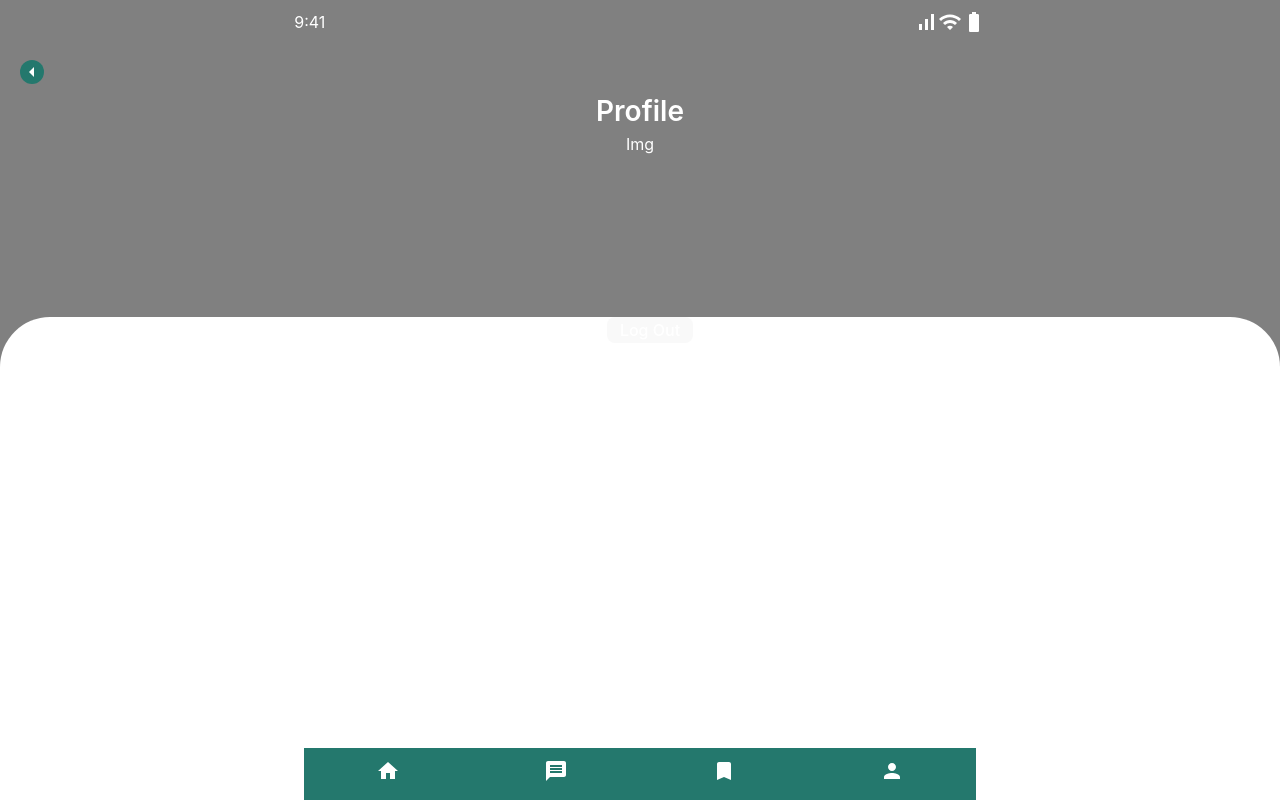
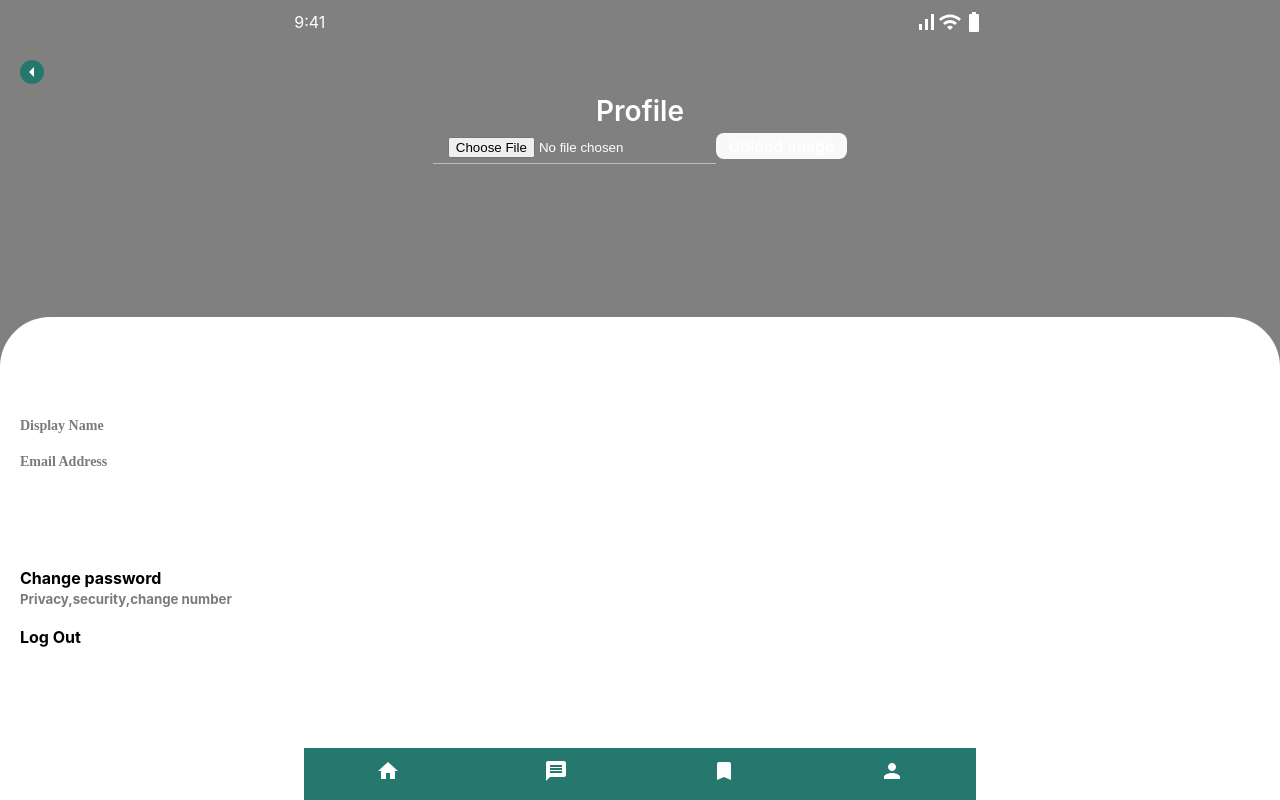
Before and after one commit to jdu214843/sns_app, a React (Vite) app: page /profile in a window 1280 px wide. Built offline with nearby package versions, Linux system fonts and the light colour scheme; no server answers.

Commit message:
update backend and frontend

```diff
--- a/src/backend/package.json
+++ b/src/backend/package.json
@@ -14,6 +14,7 @@
     "axios": "^1.6.8",
     "cors": "^2.8.5",
     "express": "^4.19.2",
+    "multer": "^1.4.5-lts.1",
     "mysql": "^2.18.1",
     "nodemon": "^3.1.0"
   }
--- a/src/components/Profile/Profile.jsx
+++ b/src/components/Profile/Profile.jsx
@@ -1,5 +1,5 @@
-import React from "react";
-
+import React, { useState, useEffect } from "react";
+import axios from "axios";
 import { StyledIcon } from "../Style/StyledBottomNavigationAction";
 
 import {
@@ -16,10 +16,81 @@ import {
   ProfileLoginImg,
   ProfileBox,
   ProfileImgIcon,
+  ProfileDescription,
 } from "./style";
 import LogOut from "./logout";
 
+const display_style = {
+  color: "#797C7B",
+  fontSize: "14px",
+  fontFamily: "Poppins",
+};
+const display_des_style = {
+  fontSize: "18px",
+  fontFamily: "Poppins",
+  fontWeight: "bold", // Changed from fontweight to fontWeight
+  paddingBottom: "15px",
+};
+
 const Profile = () => {
+  const [email, setEmail] = useState("");
+  const [fullname, setFullname] = useState("");
+  const [file, setFile] = useState(null);
+
+  const handleFileChange = (event) => {
+    setFile(event.target.files[0]);
+  };
+
+  const handleUpload = () => {
+    const formData = new FormData();
+    formData.append("image", file);
+
+    axios
+      .post("http://localhost:8081/uploadImage", formData, {
+        headers: { "Content-Type": "multipart/form-data" },
+      })
+      .then((response) => {
+        console.log("Image uploaded successfully");
+      })
+      .catch((error) => {
+        console.error("Error uploading image:", error);
+      });
+  };
+  useEffect(() => {
+    axios
+      .get("http://localhost:8081/getLatestEmail")
+      .then((response) => {
+        setEmail(response.data.email);
+      })
+      .catch((error) => {
+        console.error("xatolik:", error);
+      });
+  }, []);
+
+  useEffect(() => {
+    axios
+      .get("http://localhost:8081/getLatestFullName")
+      .then((response) => {
+        setFullname(response.data.fullname);
+      })
+      .catch((error) => {
+        console.error("Error fetching fullname:", error);
+      });
+  }, []);
+
+  const display_style = {
+    color: "#797C7B",
+    fontSize: "14px",
+    fontFamily: "Poppins",
+  };
+
+  const display_des_style = {
+    fontSize: "18px",
+    fontFamily: "Poppins",
+    fontWeight: "bold", // Changed from fontweight to fontWeight
+    paddingBottom: "15px",
+  };
+
   return (
     <ProfileBox>
       <ProfileParentTitle>
@@ -43,11 +114,23 @@ const Profile = () => {
         <ProfileH3>Profile</ProfileH3>
       </ProfileTitle>
       <ProfileLoginImg>
-        <ProfileImgIcon>Img</ProfileImgIcon>
+        <ProfileImgIcon>
+          <input type="file" onChange={handleFileChange} />
+          <button onClick={handleUpload}>Upload Image</button>
+          {/* <img src="./src/backend/uploads/asilbek.jpg" alt="" /> */}
+        </ProfileImgIcon>
         <ProfileLogin>
-          <LogOut>
-            <h1>Sign In</h1>
-          </LogOut>
+          <ProfileDescription>
+            <div className="display_name">
+              <h4 style={display_style}>Display Name</h4>
+              <h2 style={display_des_style}>{fullname}</h2>
+            </div>
+            <div className="display_email">
+              <h4 style={display_style}>Email Address</h4>
+              <h2 style={display_des_style}>{email}</h2>
+            </div>
+          </ProfileDescription>
+          <LogOut />
         </ProfileLogin>
       </ProfileLoginImg>
     </ProfileBox>
--- a/src/components/Profile/logout.jsx
+++ b/src/components/Profile/logout.jsx
@@ -1,21 +1,50 @@
 import { useNavigate } from "react-router-dom";
-import { Button } from "./style";
-import React from "react";
+import { LogDiv } from "./style";
+
+import axios from "axios";
+import React, { useState, useEffect } from "react";
 
 const LogOut = () => {
+
+
+  const [latestUsername, setLatestUsername] = useState("");
   const navigate = useNavigate();
+
+  useEffect(() => {
+    axios
+      .get("http://localhost:8081/getLatestUsername")
+      .then((response) => {
+        setLatestUsername(response.data.username);
+      })
+      .catch((error) => {
+        console.error("Username olishda xatolik:", error);
+      });
+  }, []);
+
 
   const handleLogout = () => {
     navigate("/");
   };
 
-  const LogOutStyle = {
-    textAlign: "center",
-  };
+  const LogOutStyle = {};
 
   return (
     <div style={LogOutStyle}>
-      <Button onClick={handleLogout}>Log Out</Button>
+      <LogDiv onClick={handleLogout}>
+        <div className="change_password">
+          <h4 style={{ color: "black" }}>Change password</h4>
+          <h5 style={{ color: "#797C7B", paddingBottom: "15px" }}>
+            Privacy,security,change number
+          </h5>
+        </div>
+        <div className="log_out">
+          <h4 style={{ color: "black", cursor: "pointer" }}>Log Out</h4>
+
+          <h5 style={{ color: "#797C7B", cursor: "pointer" }}>
+            {latestUsername}
+          </h5>
+        </div>
+      </LogDiv>
     </div>
   );
 };
--- a/src/components/Profile/style.js
+++ b/src/components/Profile/style.js
@@ -63,22 +63,34 @@ const ProfileImgIcon = styled.div`
 `;
 
 const ProfileLogin = styled.div`
+  display: flex;
+  flex-direction: column;
+  justify-content: space-evenly;
   width: 100%;
   height: 70%;
+  z-index: 1000;
   background-color: white;
   color: #000;
   border-top-left-radius: 50px;
   border-top-right-radius: 50px;
 `;
-const Button = styled.button`
+const LogDiv = styled.div`
+  display: flex;
+  flex-direction: column;
   outline: none;
   border: none;
-  align-items: center;
   margin-left: 20px;
+  margin-bottom: 20px;
+`;
+
+const ProfileDescription = styled.div`
+  margin-left: 20px;
+  margin-top: 20px;
 `;
 
 export {
-  Button,
+  ProfileDescription,
+  LogDiv,
   ProfileBox,
   ProfileClocks,
   ProfileIcon,
--- a/src/components/SignIn/signin.css
+++ b/src/components/SignIn/signin.css
@@ -49,10 +49,10 @@ label {
   display: flex;
   flex-direction: column;
 }
-.inputBox2 {
+.inputBoxSignIn {
   display: flex;
   flex-direction: column;
-  margin-top: 50px;
+  margin-top: 35px;
 }
 input {
   padding: 5px 15px;
--- a/src/components/SignIn/signin.jsx
+++ b/src/components/SignIn/signin.jsx
@@ -63,7 +63,7 @@ const SignIn = () => {
             />
             <span>{errors.email && <span>{errors.email}</span>}</span>
           </div>
-          <div className="inputBox2">
+          <div className="inputBoxSignIn">
             <label htmlFor="password">Password</label>
             <input
               type="password"
--- a/src/components/SignUp/SignUpValidation.js
+++ b/src/components/SignUp/SignUpValidation.js
@@ -7,6 +7,11 @@ function Validation(values) {
     error.username = "Please enter a valid username";
   } else {
     error.username = "";
+  }
+  if (values.fullname === "") {
+    error.fullname = "Please enter a valid username";
+  } else {
+    error.fullname = "";
   }
   if (values.email === "") {
     error.email = "Please enter a valid email address";
--- a/src/components/SignUp/signup.css
+++ b/src/components/SignUp/signup.css
@@ -48,16 +48,22 @@ label {
 .inputBox {
   display: flex;
   flex-direction: column;
+  margin-bottom: 20px;
+}
+.inputBox1 {
+  display: flex;
+  flex-direction: column;
+  margin-bottom: 20px;
 }
 .inputBox2 {
   display: flex;
   flex-direction: column;
-  margin-top: 50px;
+  margin-bottom: 20px;
 }
 .inputBox3 {
   display: flex;
   flex-direction: column;
-  margin-top: 50px;
+  margin-bottom: 20px;
 }
 input {
   padding: 5px 15px;
@@ -68,11 +74,12 @@ input {
 span {
   display: flex;
   position: fixed;
-  margin-top: 30px;
+  margin-top: 27px;
+  font-size: 14px;
   color: red;
 }
 .sign_btn {
-  margin-top: 100px;
+  margin-top: 70px;
   padding: 10px;
   border: none;
   outline: none;
--- a/src/components/SignUp/signup.jsx
+++ b/src/components/SignUp/signup.jsx
@@ -1,31 +1,39 @@
 import React, { useState } from "react";
 import { Link, useNavigate } from "react-router-dom";
-import Validation from "./SignUpValidation";
 import axios from "axios";
+import Validation from "./SignUpValidation"; // Assuming you have a file named SignUpValidation.js for validation
 import "./signup.css";
+
 const SignUp = () => {
   const [errors, setErrors] = useState({});
 
   const [values, setValues] = useState({
+    fullname: "",
     username: "",
     email: "",
     password: "",
   });
+
   const navigate = useNavigate();
+
   const handleInput = (event) => {
     setValues((prev) => ({
       ...prev,
-      [event.target.name]: [event.target.value],
+      [event.target.name]: event.target.value,
     }));
   };
+
+  const handleValidation = () => {
+    const validationErrors = Validation(values); // Assuming Validation function is correctly defined in SignUpValidation.js
+    setErrors(validationErrors);
+    return Object.keys(validationErrors).every(
+      (key) => validationErrors[key] === ""
+    );
+  };
+
   const handleSubmit = (event) => {
     event.preventDefault();
-    setErrors(Validation(values));
-    if (
-      errors.username === "" &&
-      errors.email === "" &&
-      errors.password === ""
-    ) {
+    if (handleValidation()) {
       axios
         .post("http://localhost:8081/signup", values)
         .then((res) => {
@@ -41,13 +49,22 @@ const SignUp = () => {
         <div className="SignUpTitle">
           <p className="titleSignUp">Log in to Chatbox</p>
           <p className="welcome">
-            {" "}
             Get chatting with friends and family <br /> today by signing up for
             our chat app!
           </p>
         </div>
         <form action="" onSubmit={handleSubmit}>
           <div className="inputBox">
+            <label htmlFor="fullname">Full Name</label>
+            <input
+              type="text"
+              placeholder="Enter fullname"
+              onChange={handleInput}
+              name="fullname"
+            />
+            <span>{errors.fullname && <span>{errors.fullname}</span>}</span>
+          </div>
+          <div className="inputBox1">
             <label htmlFor="username">Username</label>
             <input
               type="text"
```
Also changed, not shown: src/backend/server.js (+73 -3 lines), src/backend/uploads/asilbek.jpg (added), 1 other file (tests, documents, lock files or other folders).
